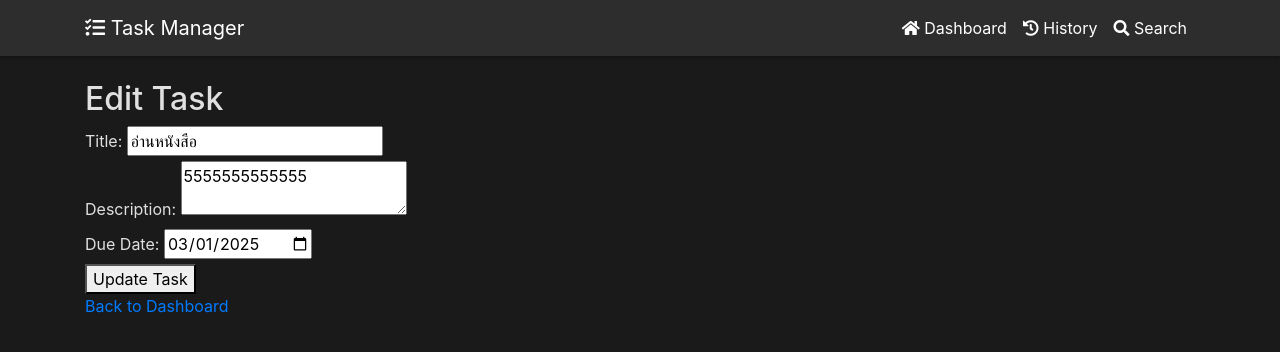
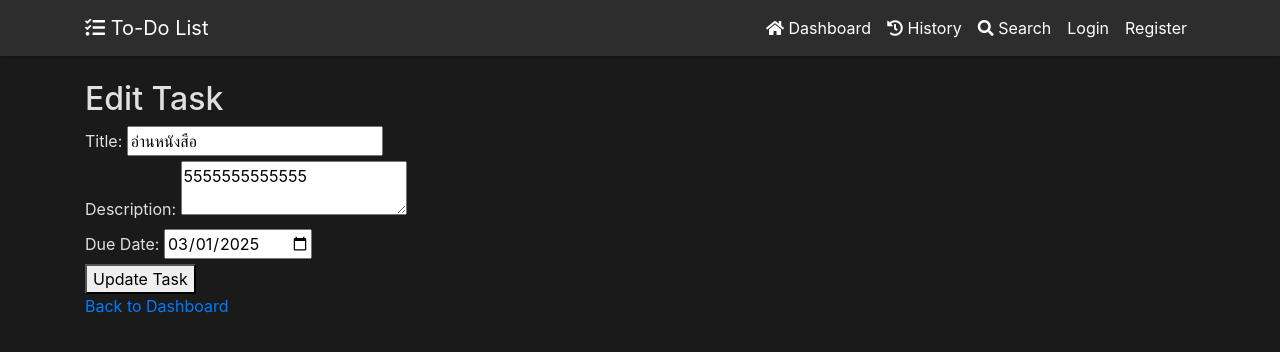
Before and after one commit to SaleemSws/flask-project, a Flask app: page /edit_task/1 in a window 1280 px wide. Shown: the top 352 px of the page. Run offline with Flask 3, Linux system fonts and the light colour scheme; some libraries are stand-ins or nearby versions.

Commit message:
add buttom login,logout,register

```diff
--- a/templates/base.html
+++ b/templates/base.html
@@ -12,7 +12,7 @@
     <nav class="navbar navbar-expand-lg navbar-dark mb-4">
         <div class="container">
             <a class="navbar-brand" href="{{ url_for('app_routes.index') }}">
-                <i class="fas fa-tasks"></i> Task Manager
+                <i class="fas fa-tasks"></i> To-Do List
             </a>
             <button class="navbar-toggler" type="button" data-toggle="collapse" data-target="#navbarNav">
                 <span class="navbar-toggler-icon"></span>
@@ -33,7 +33,20 @@
                         <a class="nav-link" href="{{ url_for('app_routes.search_tasks') }}">
                             <i class="fas fa-search"></i> Search
                         </a>
+
                     </li>
+                    {% if current_user.is_authenticated %}
+                        <li class="nav-item">
+                            <a class="nav-link" href="{{ url_for('app_routes.logout') }}">Logout</a>
+                        </li>
+                    {% else %}
+                    <li class="nav-item">
+                            <a class="nav-link" href="{{ url_for('app_routes.login') }}">Login</a>
+                        </li>
+                        <li class="nav-item">
+                            <a class="nav-link" href="{{ url_for('app_routes.register') }}">Register</a>
+                        </li>
+                    {% endif %}
                 </ul>
             </div>
         </div>
```
